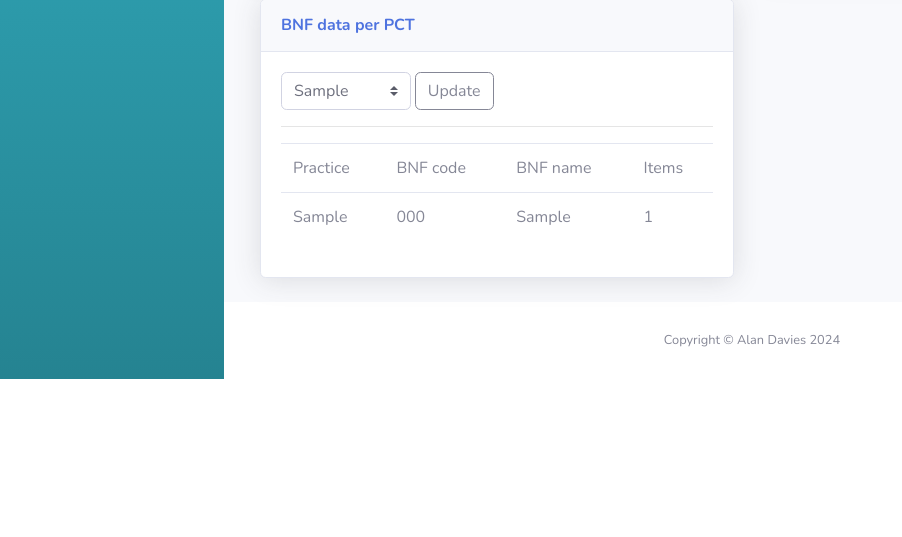
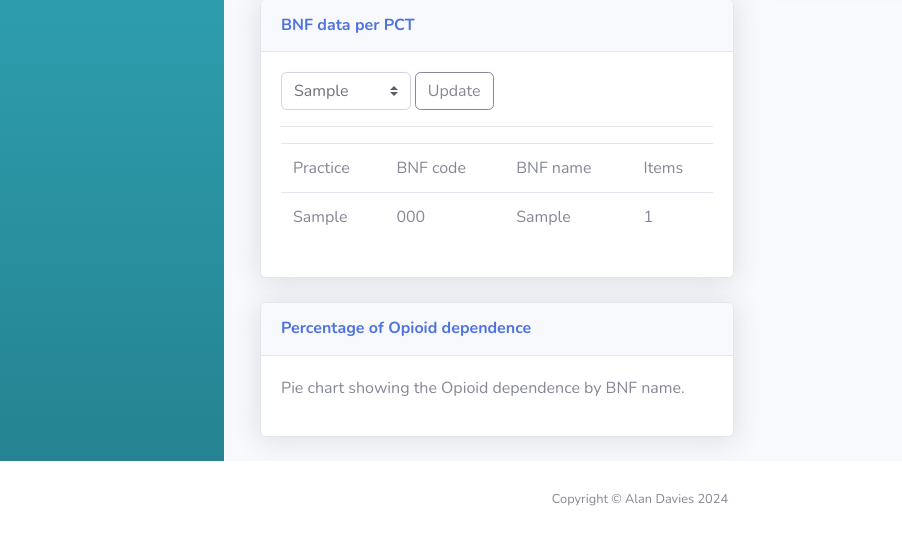
Before and after one commit to IRSPI/alpha, a Flask app: page /dashboard/home/ in a window 1280 px wide. Shown: the part 605-1142 px from the top of the page, without its empty margins (0-902 px from the left). Before the commit the page ends 984 px from the top, so only its background shows below. Run offline with Flask 3, Linux system fonts and the light colour scheme; tables that the repository leaves empty hold one stand-in row (values such as "Sample post"); some libraries are stand-ins or nearby versions.

Commit message:
Opioid dependence
Add Percentage Bars for drugs to treat opioid dependence.

```diff
--- a/app/database/controllers.py
+++ b/app/database/controllers.py
@@ -96,3 +96,12 @@ class Database:
             '0505': db.session.query(PrescribingData).filter(PrescribingData.BNF_code.like('0505%')).count(),
         }
         return counts
+
+    def get_opioid_dependence_count(self):
+        opioid_counts = {
+            'Buprenorphine': db.session.query(PrescribingData).filter(PrescribingData.BNF_name.like('Buprenorphine%')).count(),
+            'Lofexidine': db.session.query(PrescribingData).filter(PrescribingData.BNF_name.like('Lofexidine%')).count(),
+            'Methadone': db.session.query(PrescribingData).filter(PrescribingData.BNF_name.like('Methadone%')).count(),
+            'Naltrexone': db.session.query(PrescribingData).filter(PrescribingData.BNF_name.like('Naltrexone%')).count(),
+        }
+        return opioid_counts
--- a/app/templates/dashboard/index.html
+++ b/app/templates/dashboard/index.html
@@ -38,6 +38,8 @@
               Plotly.plot('chart',graphs,{});
               var graph_infection = {{ dashboard_data.infection_drug_data.graphJSON | safe }};
               Plotly.plot('chart_infection',graph_infection,{});
+              var graph_opioid = {{ dashboard_data.opioid_dependence_data.graphJSON | safe }};
+              Plotly.plot('chart_opioid',graph_opioid,{});
           });
     </script>
   </head>
@@ -328,6 +330,21 @@
                       </table>
                     </div>
                   </div>
+               <!---------------------test code--------------->
+
+       <!-- Opioid Dependence Data -->
+                <div class="card shadow mb-4">
+                  <div class="card-header py-3">
+                    <h6 class="m-0 font-weight-bold text-primary">{{dashboard_data.opioid_dependence_data.header}}</h6>
+                  </div>
+                  <div class="card-body">
+                    <div id="chart_opioid" class="chart1"></div>
+                    <p>{{dashboard_data.opioid_dependence_data.description}}</p>
+                  </div>
+                </div>
+              </div>
+            </div>
+      <!------------------------------------------------------->
                 </div>
               </div>
             </div>
--- a/app/views/controllers.py
+++ b/app/views/controllers.py
@@ -40,7 +40,9 @@ def home():
         "top_items_plot_data": generate_top_px_items_barchart_data(),
         "pct_list": pcts,
         "pct_data": selected_pct_data,
-        "infection_drug_data": generate_infection_drug_data()
+        "infection_drug_data": generate_infection_drug_data(),
+        "opioid_dependence_data": generate_opioid_dependence_data(),
+
     }
 
     # render the HTML page passing in relevant data
@@ -105,3 +107,25 @@ def generate_infection_drug_data():
     logging.debug(f"Generated plot data: {plot_data}")
 
     return plot_data
+
+def generate_opioid_dependence_data():
+    counts = db_mod.get_opioid_dependence_count()
+
+    labels = ["Buprenorphine", "Lofexidine", "Methadone", "Naltrexone"]
+    values = [counts['Buprenorphine'], counts['Lofexidine'], counts['Methadone'], counts['Naltrexone']]
+
+    fig1 = px.pie(values=values, names=labels, title="Percentage of Opioid dependence by BNF Name")
+    fig1.update_traces(textinfo='percent+label')
+
+    graphJSON1 = json.dumps(fig1, cls=plotly.utils.PlotlyJSONEncoder)
+    header1 = "Percentage of Opioid dependence "
+    description1 = "Pie chart showing the Opioid dependence by BNF name."
+    plot_data1 = {
+        'graphJSON': graphJSON1,
+        'header': header1,
+        'description': description1
+    }
+    # Debug statement
+    logging.debug(f"Generated plot data: {plot_data1}")
+
+    return plot_data1
```
